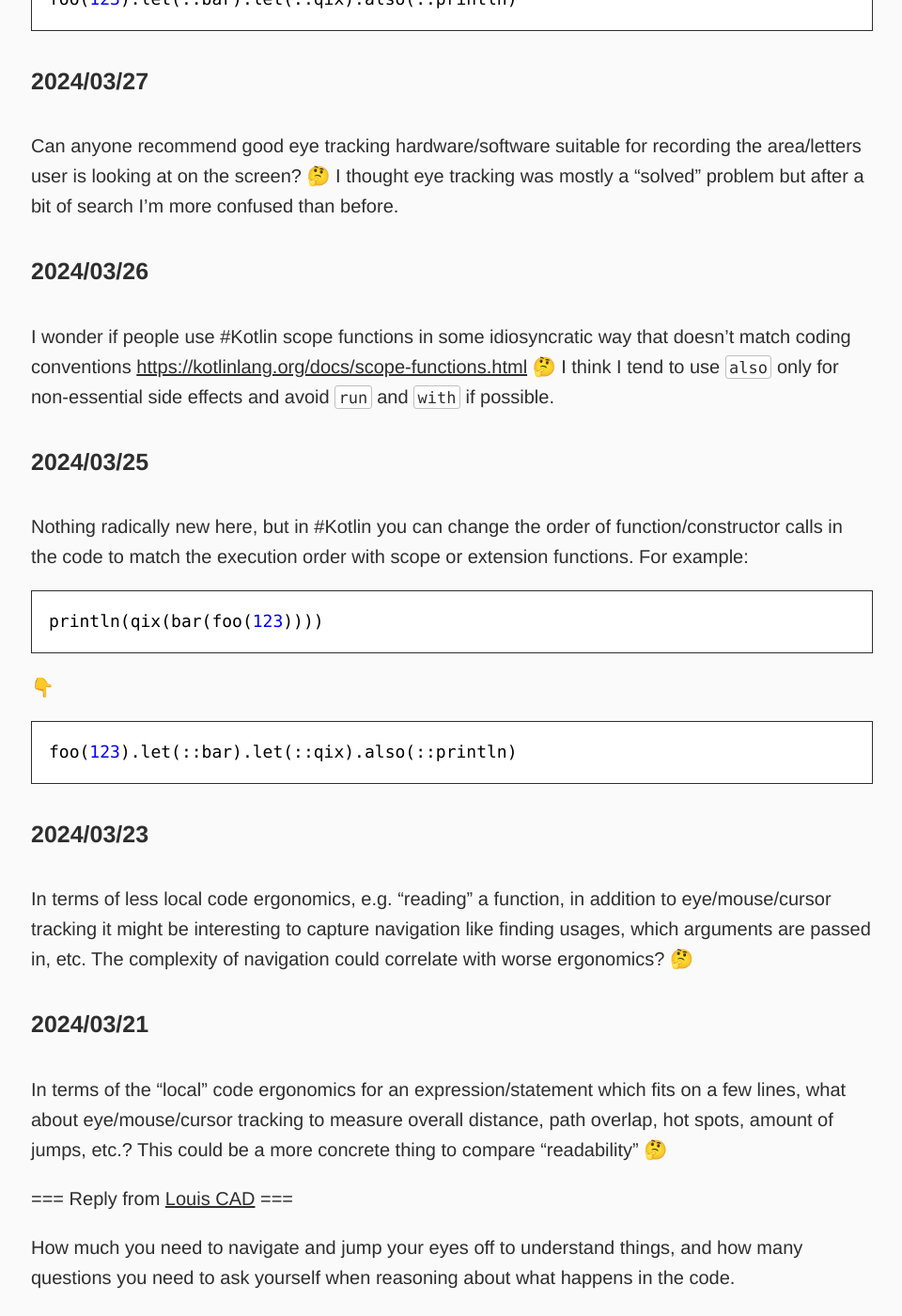
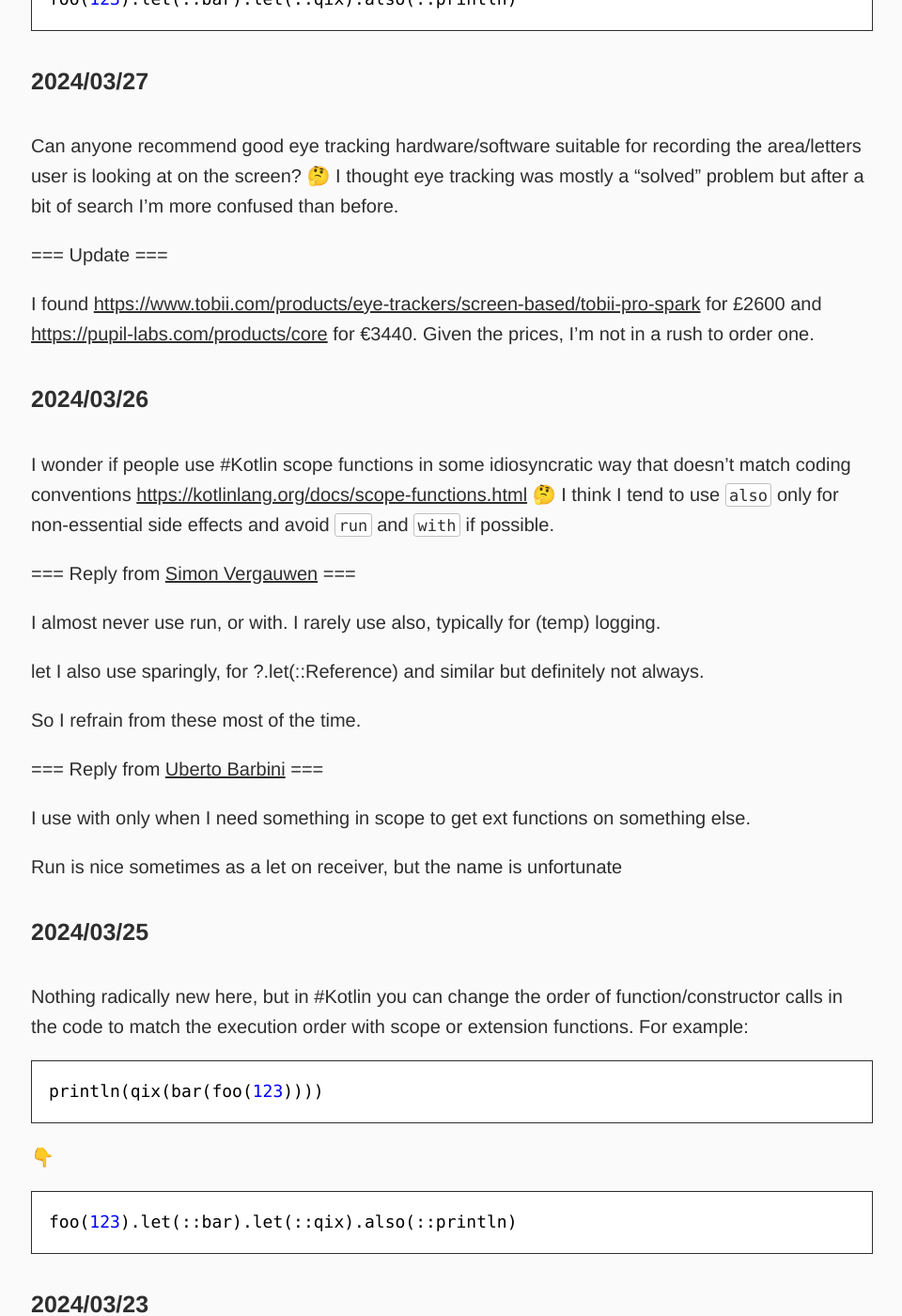
Before and after one commit to dkandalov/dkandalov.github.io, a Jekyll site: the page built from micro-blog.md, in a window 1280 px wide and 1400 px high, scrolled down 2049 px. Shown: the whole window at 94% size, without its empty margins (159-1119 px from the left). Built offline with Jekyll 4.4.1, drawn with Linux system fonts in a browser that asks for light colours.

Commit message:
updated micro-blog

```diff
--- a/micro-blog.md
+++ b/micro-blog.md
@@ -34,8 +34,26 @@ foo(123).let(::bar).let(::qix).also(::println)
 #### 2024/03/27
 Can anyone recommend good eye tracking hardware/software suitable for recording the area/letters user is looking at on the screen? 🤔 I thought eye tracking was mostly a "solved" problem but after a bit of search I'm more confused than before.
 
+=== Update ===
+
+I found <https://www.tobii.com/products/eye-trackers/screen-based/tobii-pro-spark> for £2600 and <https://pupil-labs.com/products/core> for €3440. Given the prices, I'm not in a rush to order one.
+
 #### 2024/03/26
 I wonder if people use #Kotlin scope functions in some idiosyncratic way that doesn't match coding conventions <https://kotlinlang.org/docs/scope-functions.html> 🤔 I think I tend to use `also` only for non-essential side effects and avoid `run` and `with` if possible.
+
+=== Reply from [Simon Vergauwen](https://twitter.com/vergauwen_simon) ===
+
+I almost never use run, or with. I rarely use also, typically for (temp) logging.
+
+let I also use sparingly, for ?.let(::Reference) and similar but definitely not always.
+
+So I refrain from these most of the time.
+
+=== Reply from [Uberto Barbini](https://twitter.com/ramtop) ===
+
+I use with only when I need something in scope to get ext functions on something else.
+
+Run is nice sometimes as a let on receiver, but the name is unfortunate
 
 #### 2024/03/25
 Nothing radically new here, but in #Kotlin you can change the order of function/constructor calls in the code to match the execution order with scope or extension functions. For example:
```
